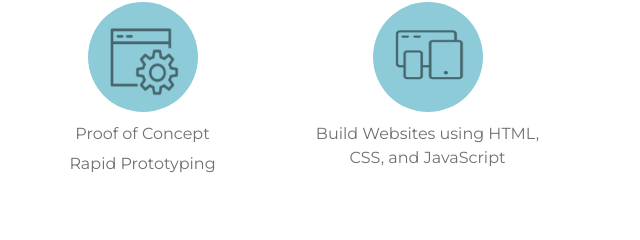
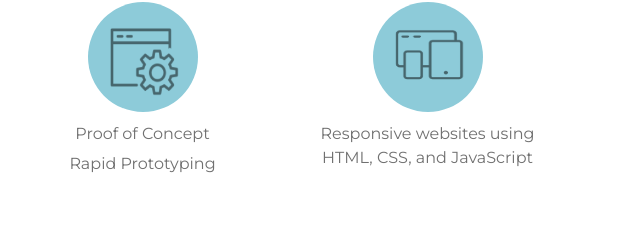
Before and after one commit to ettalaura/ettalaura.com, a plain HTML site: page index.html in a window 1280 px wide. Shown: the part 533-773 px from the top of the page, 640-1280 px from the left. Drawn offline with nearby package versions, Linux system fonts and the light colour scheme.

Commit message:
Modified development text

```diff
--- a/index.html
+++ b/index.html
@@ -72,7 +72,7 @@
 				<div class="container card col-md-3 card col-sm-6 custom-service">
 					<p class="text-uppercase">Web Development</p>
 					<img src="img/development-icon.png" class="custom-img img-fluid rounded-circle">
-					<p class="service-list">Build Websites using HTML, CSS, and JavaScript</p>
+					<p class="service-list">Responsive websites using HTML, CSS, and JavaScript</p>
 				</div>
 			</div>
 		</div>
```
